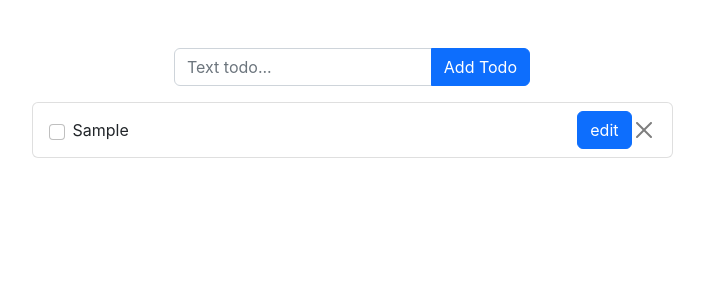
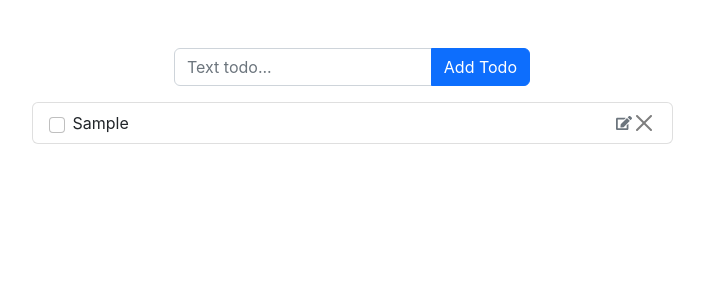
Before and after one commit to lokki931/todo-list, a React (Create React App) app: page / in a window 1280 px wide. Both pictures are taken after typing "Sample" into the empty fields and a click on the button "Add Todo". Shown: the top 300 px of the page, without its empty margins (288-992 px from the left). Built offline with nearby package versions, Linux system fonts and the light colour scheme.

Commit message:
add icon

```diff
--- a/package.json
+++ b/package.json
@@ -10,6 +10,7 @@
     "bootstrap": "^5.2.0",
     "react": "^18.2.0",
     "react-dom": "^18.2.0",
+    "react-icons": "^4.6.0",
     "react-redux": "^8.0.2",
     "react-scripts": "5.0.1",
     "redux-persist": "^6.0.0",
--- a/src/components/ItemTodo.jsx
+++ b/src/components/ItemTodo.jsx
@@ -2,6 +2,7 @@ import React, { useState } from 'react';
 
 import { useDispatch } from 'react-redux';
 import { toggle, remove, save } from '../store/todosSlice';
+import { FaEdit, FaSave } from 'react-icons/fa';
 
 const ItemTodo = ({ id, body, completed }) => {
   const [edit, setEdit] = useState(null);
@@ -34,15 +35,18 @@ const ItemTodo = ({ id, body, completed }) => {
           />
 
           <button type="button" className="btn btn-success" onClick={() => saveChange(id)}>
-            save
+            <FaSave />
           </button>
         </div>
       ) : (
         <>
           <span className="me-auto">{body}</span>
-          <button type="button" className="btn btn-primary" onClick={() => editMode(id, body)}>
-            edit
-          </button>
+          <FaEdit
+            role="button"
+            className="text-secondary cursor"
+            onClick={() => editMode(id, body)}
+          />
+
           <button
             type="button"
             className="btn-close"
```
Also changed, not shown: 1 other file (tests, documents, lock files or other folders).
